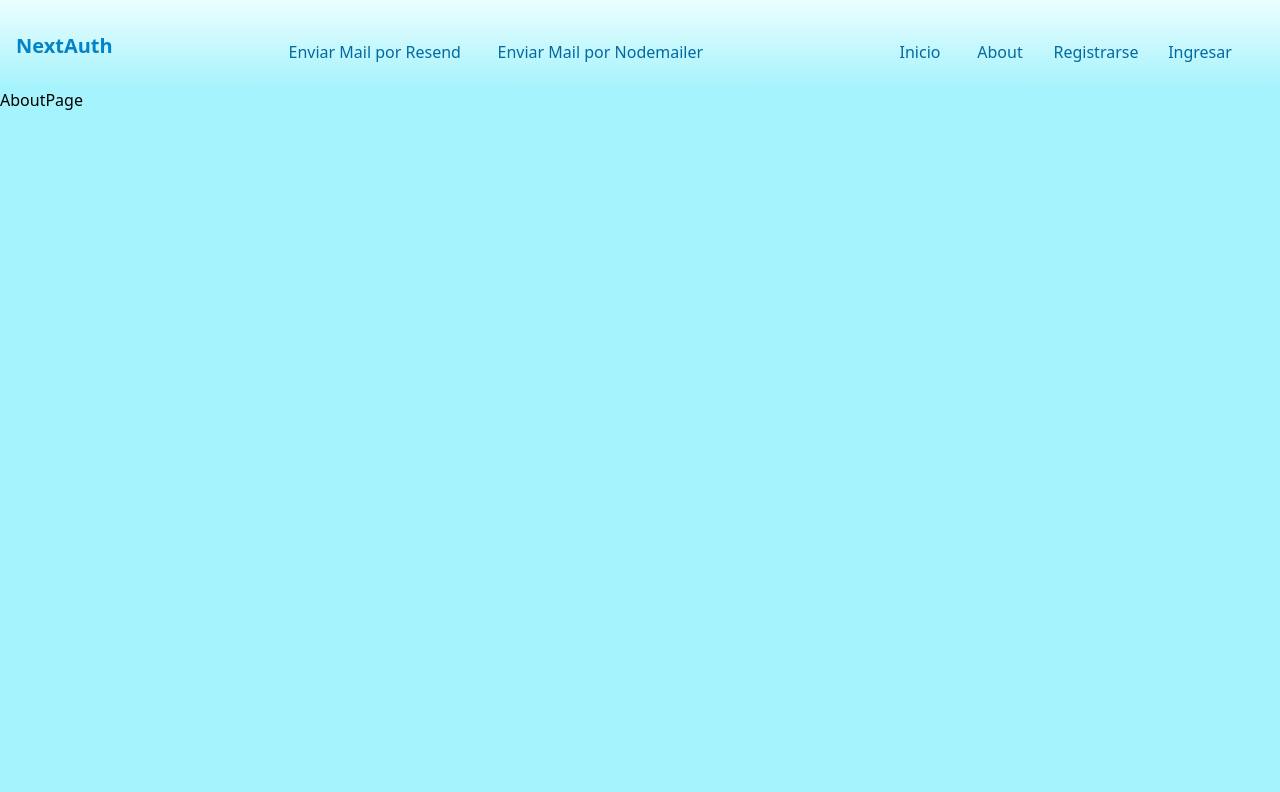
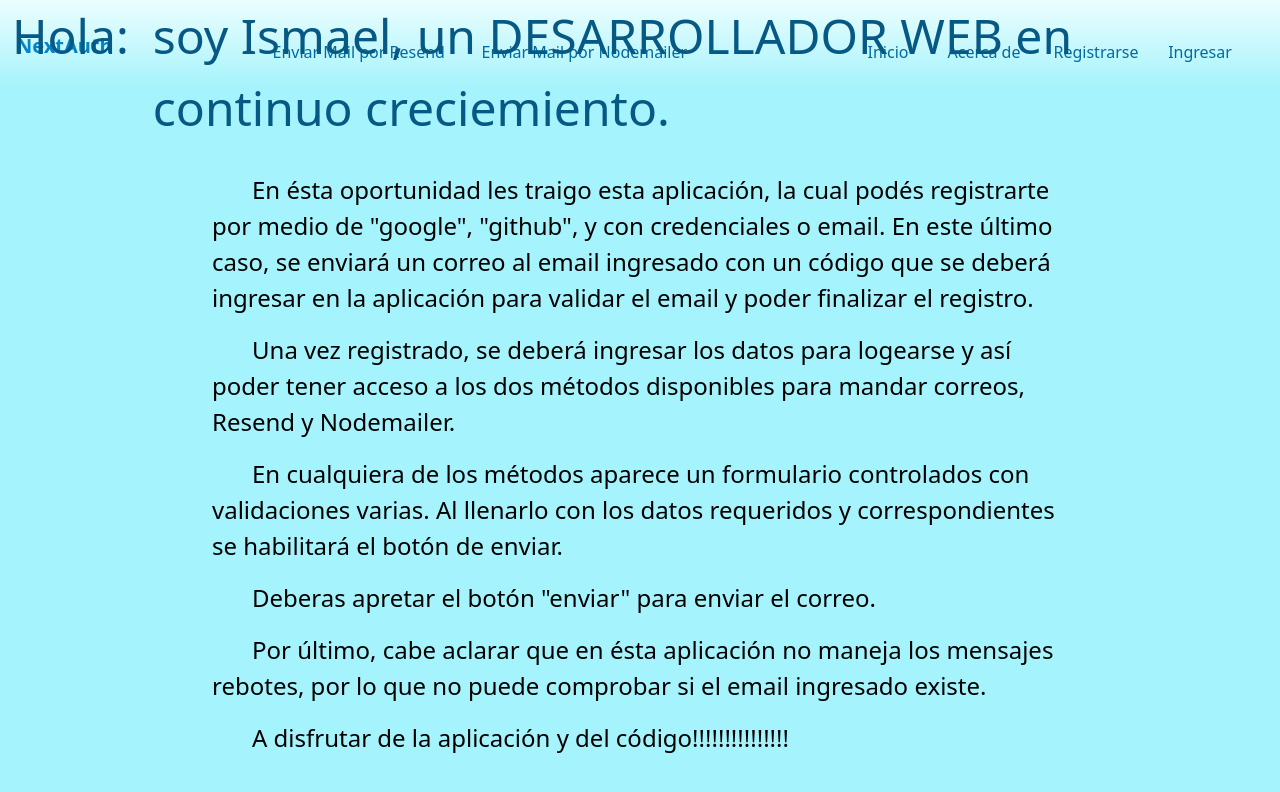
Before and after one commit to Is2095/authentication_email, a Next.js app: page /about in a window 1280 px wide. Shown: the top 792 px of the page. Built offline with nearby package versions, Linux system fonts and the light colour scheme; no server answers.

Commit message:
componente acerca de, detalles de texto, useEffect en resend y nodemailer

```diff
--- a/src/app/about/page.tsx
+++ b/src/app/about/page.tsx
@@ -8,7 +8,39 @@ function AboutPage() {
 
   return (
 
-    <div>AboutPage {session?.user?.name}</div>
+    <div className="justify-center h-[calc(100vh-12rem)]  flex flex-col items-center ">
+
+      <div className='flex '>
+        <h1 className='px-3 text-[3rem] text-sky-800'>
+          Hola:
+        </h1>
+        <h2 className='px-3 text-[3rem] text-sky-800'>
+          soy Ismael, un DESARROLLADOR WEB en continuo creciemiento.
+        </h2>
+      </div>
+
+      <div className='flex flex-col w-[70%] p-5 text-[1.5rem]'>
+        <p className='py-2 indent-10'>
+          En ésta oportunidad les traigo esta aplicación, la cual podés registrarte por medio de "google", "github", y con credenciales o email. En este último caso, se enviará un correo al email ingresado con un código que se deberá ingresar en la aplicación para validar el email y poder finalizar el registro.
+        </p>
+        <p className='py-2 indent-10'>
+          Una vez registrado, se deberá ingresar los datos para logearse y así poder tener acceso a los dos métodos disponibles para mandar correos, Resend y Nodemailer.
+        </p>
+        <p className='py-2 indent-10'>
+          En cualquiera de los métodos aparece un formulario controlados con validaciones varias. Al llenarlo con los datos requeridos y correspondientes se habilitará el botón de enviar.
+        </p>
+        <p className='py-2 indent-10'>
+          Deberas apretar el botón "enviar" para enviar el correo.
+        </p>
+        <p className='py-2 indent-10'>
+          Por último, cabe aclarar que en ésta aplicación no maneja los mensajes rebotes, por lo que no puede comprobar si el email ingresado existe.
+        </p>
+        <p className='py-2 indent-10'>
+          A disfrutar de la aplicación y del código!!!!!!!!!!!!!!!
+        </p>
+      </div>
+
+    </div>
 
   )
 
--- a/src/app/login/page.tsx
+++ b/src/app/login/page.tsx
@@ -34,7 +34,7 @@ function LoginPage() {
 
   return (
 
-    <div className="justify-center h-[calc(100vh-4rem)] flex flex-col items-center">
+    <div className="justify-center h-[calc(100vh-12rem)] flex flex-col items-center">
       <div className="flex border border-cyan-700 bg-gradient-to-b from-cyan-200 to-cyan-600 px-8 py-10 h-[22rem] w-3/10  rounded-lg">
         <form onSubmit={handleSubmit} className="flex flex-col justify-end items-center">
           {error &&
--- a/src/app/nodemailer/page.tsx
+++ b/src/app/nodemailer/page.tsx
@@ -6,6 +6,7 @@ import { validationSchema } from '@/utils/validate';
 import { Formik, Form, Field, ErrorMessage, FormikHelpers, FormikProps } from 'formik';
 import { useSession } from "next-auth/react";
 import Swal from 'sweetalert2';
+import { useEffect } from "react";
 
 type TypeData = {
     email: string
@@ -19,7 +20,8 @@ async function NodemailerPage() {
     const router = useRouter();
     const { data: session, status } = useSession();
 
-
+    useEffect(() => {
+        (async () => {
             if (status === 'unauthenticated') {
                 const login = await Swal.fire({
                     title: 'Debes iniciar sesión',
@@ -29,6 +31,9 @@ async function NodemailerPage() {
                     return router.push('/login')
                 }
             }
+        })()
+    }, [])
+
 
     const initialValues = {
         email: '',
@@ -61,6 +66,7 @@ async function NodemailerPage() {
 
     return (
         <div className="justify-center h-[calc(100vh-4rem)] flex flex-col items-center">
+            {status === 'authenticated' &&
                 <div className="flex border border-cyan-700 bg-gradient-to-b from-cyan-200 to-cyan-600 px-8 py-10 w-3/10  rounded-lg">
                     <Formik
                         initialValues={initialValues}
@@ -128,6 +134,7 @@ async function NodemailerPage() {
                         }
                     </Formik>
                 </div>
+            }
         </div>
     );
 
--- a/src/app/register/page.tsx
+++ b/src/app/register/page.tsx
@@ -126,7 +126,7 @@ function RegisterPage() {
   };
 
   return (
-    <div className="justify-center h-[calc(100vh-4rem)] flex flex-col items-center">
+    <div className="justify-center h-[calc(100vh-12rem)] flex flex-col items-center">
       <div className="flex border border-cyan-700 bg-gradient-to-b from-cyan-200 to-cyan-600 px-8 py-10 h-[26rem] w-3/10 rounded-lg">
         <form onSubmit={handleSubmit} className="flex flex-col justify-end items-center">
           {error.email &&
--- a/src/app/resend/page.tsx
+++ b/src/app/resend/page.tsx
@@ -6,6 +6,7 @@ import axios from 'axios';
 import { validationSchema } from '@/utils/validate';
 import { useFormik, FormikHandlers, Formik, Form, Field, ErrorMessage, FormikHelpers, FormikProps } from 'formik';
 import Swal from 'sweetalert2';
+import { useEffect } from "react";
 
 type TypeData = {
     email: string
@@ -19,7 +20,8 @@ async function ResendPage() {
     const router = useRouter();
     const { data: session, status } = useSession();
 
-
+    useEffect(() => {
+        (async () => {
             if (status === 'unauthenticated') {
                 const login = await Swal.fire({
                     title: 'Debes iniciar sesión',
@@ -29,6 +31,8 @@ async function ResendPage() {
                     return router.push('/login')
                 }
             }
+        })()
+    }, [])
 
     const initialValues = {
         email: '',
@@ -121,6 +125,7 @@ async function ResendPage() {
     //}
     return (
         <div className="justify-center h-[calc(100vh-4rem)] flex flex-col items-center">
+            {status === 'authenticated' &&
                 <div className="flex border border-cyan-700 bg-gradient-to-b from-cyan-200 to-cyan-600 px-8 py-10 w-3/10  rounded-lg">
                     <Formik
                         initialValues={initialValues}
@@ -196,6 +201,7 @@ async function ResendPage() {
                     </Formik>
 
                 </div>
+            }
         </div>
     );
 
--- a/src/components/NavBar.tsx
+++ b/src/components/NavBar.tsx
@@ -29,10 +29,10 @@ function NavBar() {
         </ul>
         <ul className="flex gap-x-0">
           <li className="w-[5rem] flex items-center justify-center p-2">
-            <Link href='/dashboard' className="text-sky-700 hover:text-sky-900 hover:font-bold">Inicio</Link>
+            <Link href='/' className="text-sky-700 hover:text-sky-900 hover:font-bold">Inicio</Link>
           </li>
-          <li className="w-20 flex items-center justify-center p-2">
-            <Link href='/about' className="text-sky-700 hover:text-sky-900 hover:font-bold">About</Link>
+          <li className="w-28 flex items-center justify-center p-2">
+            <Link href='/about' className="text-sky-700 hover:text-sky-900 hover:font-bold">Acerca de</Link>
           </li>
           <li className="w-[7rem] flex items-center justify-center p-2 b">
             {status === 'authenticated' ? (
@@ -63,7 +63,7 @@ function NavBar() {
                   </svg>
                 </div>
               ) : <img src={session?.user?.image || ''} alt=""
-                className="w-10 h-10 rounded-full cursor-pointer"
+                className="w-10 h-10 rounded-full"
               />) : null
           }
           <li className="flex justify-center py-1 mx-2">
--- a/src/components/email-template.tsx
+++ b/src/components/email-template.tsx
@@ -13,7 +13,7 @@ export const EmailTemplate: React.FC<EmailTemplateProps> = ({
   return (
 
     <div>
-      <h1>Welcome, {firstName}!</h1>
+      <h1>Hola: {firstName}!</h1>
       <p>{cuerpo}</p>
     </div>
 
```
Lines whose indentation alone changed are shown as unchanged.
